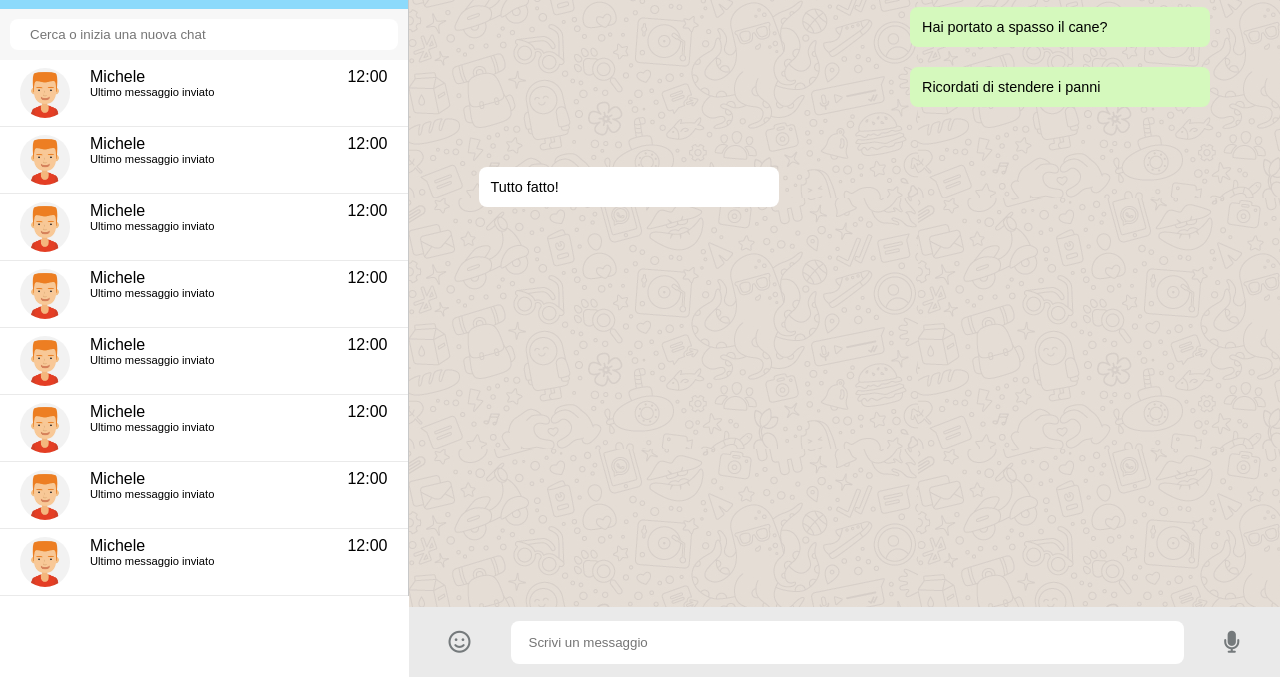
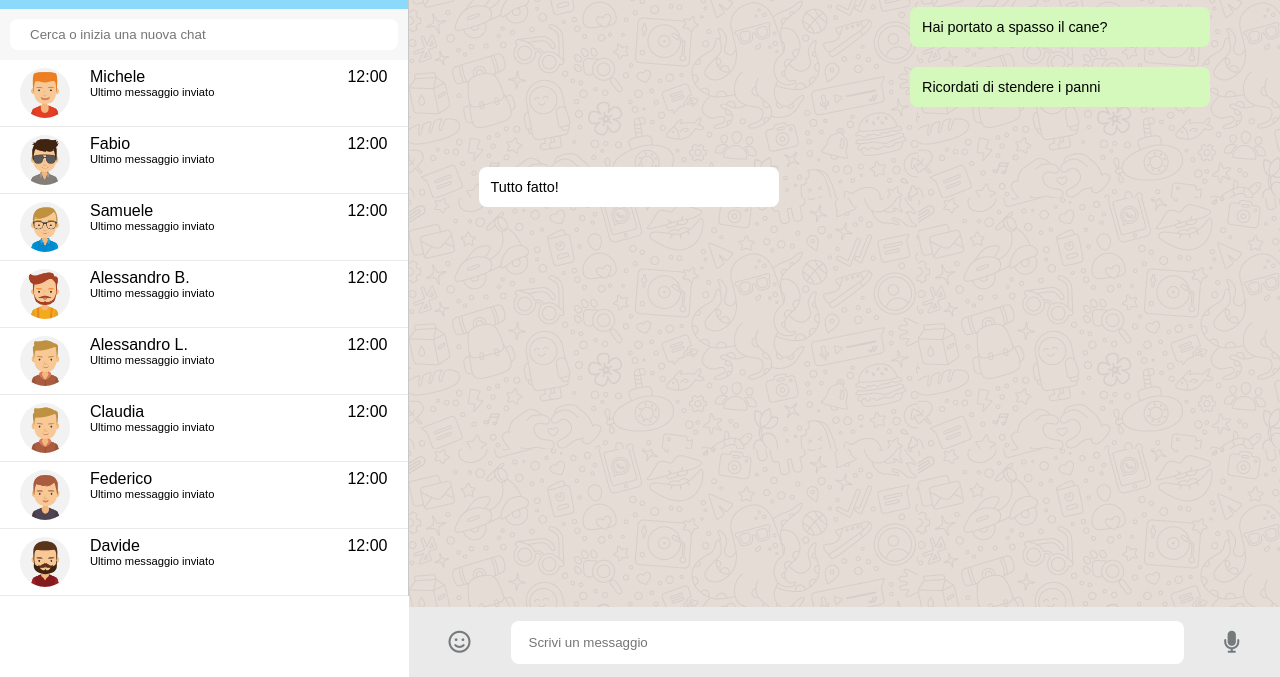
Before and after one commit to domenico-bacoli/vue-boolzapp, a plain HTML site: page index.html in a window 1280 px wide. Shown: the part 123-800 px from the top of the page. Drawn offline with nearby package versions, Linux system fonts and the light colour scheme.

Commit message:
feat: Milestone 1 completed

```diff
--- a/index.html
+++ b/index.html
@@ -60,96 +60,12 @@
                         <div class="nav-main">
 
                             <ul>
-                                <li>
+                                <li v-for="contact in contacts">
                                     <div class="item-image">
-                                        <img src="img/avatar_1.jpg" alt="">
+                                        <img :src="contact.avatar" alt="">
 
                                         <div class="text">
-                                            <div>Michele</div>
-                                            <div class="last-message-send">Ultimo messaggio inviato</div>
-                                        </div>
-
-                                    </div>
-                                    <div class="chat-hours">12:00</div>
-                                </li>
-                                <li>
-                                    <div class="item-image">
-                                        <img src="img/avatar_1.jpg" alt="">
-
-                                        <div class="text">
-                                            <div>Michele</div>
-                                            <div class="last-message-send">Ultimo messaggio inviato</div>
-                                        </div>
-
-                                    </div>
-                                    <div class="chat-hours">12:00</div>
-                                </li>
-                                <li>
-                                    <div class="item-image">
-                                        <img src="img/avatar_1.jpg" alt="">
-
-                                        <div class="text">
-                                            <div>Michele</div>
-                                            <div class="last-message-send">Ultimo messaggio inviato</div>
-                                        </div>
-
-                                    </div>
-                                    <div class="chat-hours">12:00</div>
-                                </li>
-                                <li>
-                                    <div class="item-image">
-                                        <img src="img/avatar_1.jpg" alt="">
-
-                                        <div class="text">
-                                            <div>Michele</div>
-                                            <div class="last-message-send">Ultimo messaggio inviato</div>
-                                        </div>
-
-                                    </div>
-                                    <div class="chat-hours">12:00</div>
-                                </li>
-                                <li>
-                                    <div class="item-image">
-                                        <img src="img/avatar_1.jpg" alt="">
-
-                                        <div class="text">
-                                            <div>Michele</div>
-                                            <div class="last-message-send">Ultimo messaggio inviato</div>
-                                        </div>
-
-                                    </div>
-                                    <div class="chat-hours">12:00</div>
-                                </li>
-                                <li>
-                                    <div class="item-image">
-                                        <img src="img/avatar_1.jpg" alt="">
-
-                                        <div class="text">
-                                            <div>Michele</div>
-                                            <div class="last-message-send">Ultimo messaggio inviato</div>
-                                        </div>
-
-                                    </div>
-                                    <div class="chat-hours">12:00</div>
-                                </li>
-                                <li>
-                                    <div class="item-image">
-                                        <img src="img/avatar_1.jpg" alt="">
-
-                                        <div class="text">
-                                            <div>Michele</div>
-                                            <div class="last-message-send">Ultimo messaggio inviato</div>
-                                        </div>
-
-                                    </div>
-                                    <div class="chat-hours">12:00</div>
-                                </li>
-                                <li>
-                                    <div class="item-image">
-                                        <img src="img/avatar_1.jpg" alt="">
-
-                                        <div class="text">
-                                            <div>Michele</div>
+                                            <div>{{ contact.name }}</div>
                                             <div class="last-message-send">Ultimo messaggio inviato</div>
                                         </div>
 
--- a/js/script.js
+++ b/js/script.js
@@ -8,7 +8,7 @@ createApp({
         contacts: [
             {
                 name: 'Michele',
-                avatar: './img/avatar_1.png',
+                avatar: "./img/avatar_1.jpg",
                 visible: true,
                 messages: [
                     {
@@ -30,7 +30,7 @@ createApp({
             },
             {
                 name: 'Fabio',
-                avatar: './img/avatar_2.png',
+                avatar: './img/avatar_2.jpg',
                 visible: true,
                 messages: [
                     {
@@ -52,7 +52,7 @@ createApp({
             },
             {
                 name: 'Samuele',
-                avatar: './img/avatar_3.png',
+                avatar: './img/avatar_3.jpg',
                 visible: true,
                 messages: [
                     {
@@ -74,7 +74,7 @@ createApp({
             },
             {
                 name: 'Alessandro B.',
-                avatar: './img/avatar_4.png',
+                avatar: './img/avatar_4.jpg',
                 visible: true,
                 messages: [
                     {
@@ -91,7 +91,7 @@ createApp({
             },
             {
                 name: 'Alessandro L.',
-                avatar: './img/avatar_5.png',
+                avatar: './img/avatar_5.jpg',
                 visible: true,
                 messages: [
                     {
@@ -108,7 +108,7 @@ createApp({
             },
             {
                 name: 'Claudia',
-                avatar: './img/avatar_5.png',
+                avatar: './img/avatar_5.jpg',
                 visible: true,
                 messages: [
                     {
@@ -130,7 +130,7 @@ createApp({
             },
             {
                 name: 'Federico',
-                avatar: './img/avatar_7.png',
+                avatar: './img/avatar_7.jpg',
                 visible: true,
                 messages: [
                     {
@@ -147,7 +147,7 @@ createApp({
             },
             {
                 name: 'Davide',
-                avatar: './img/avatar_8.png',
+                avatar: './img/avatar_8.jpg',
                 visible: true,
                 messages: [
                     {
```
